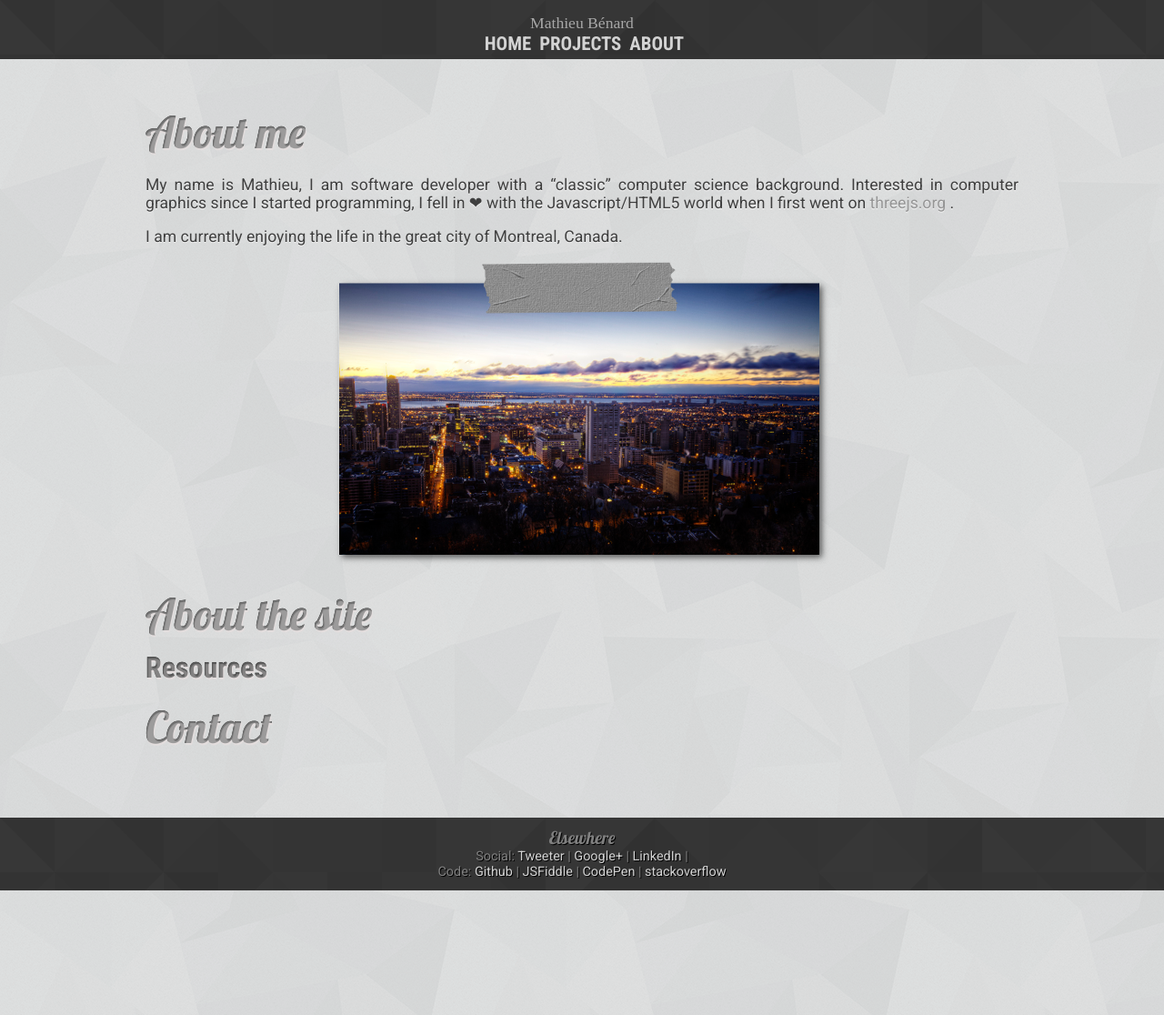
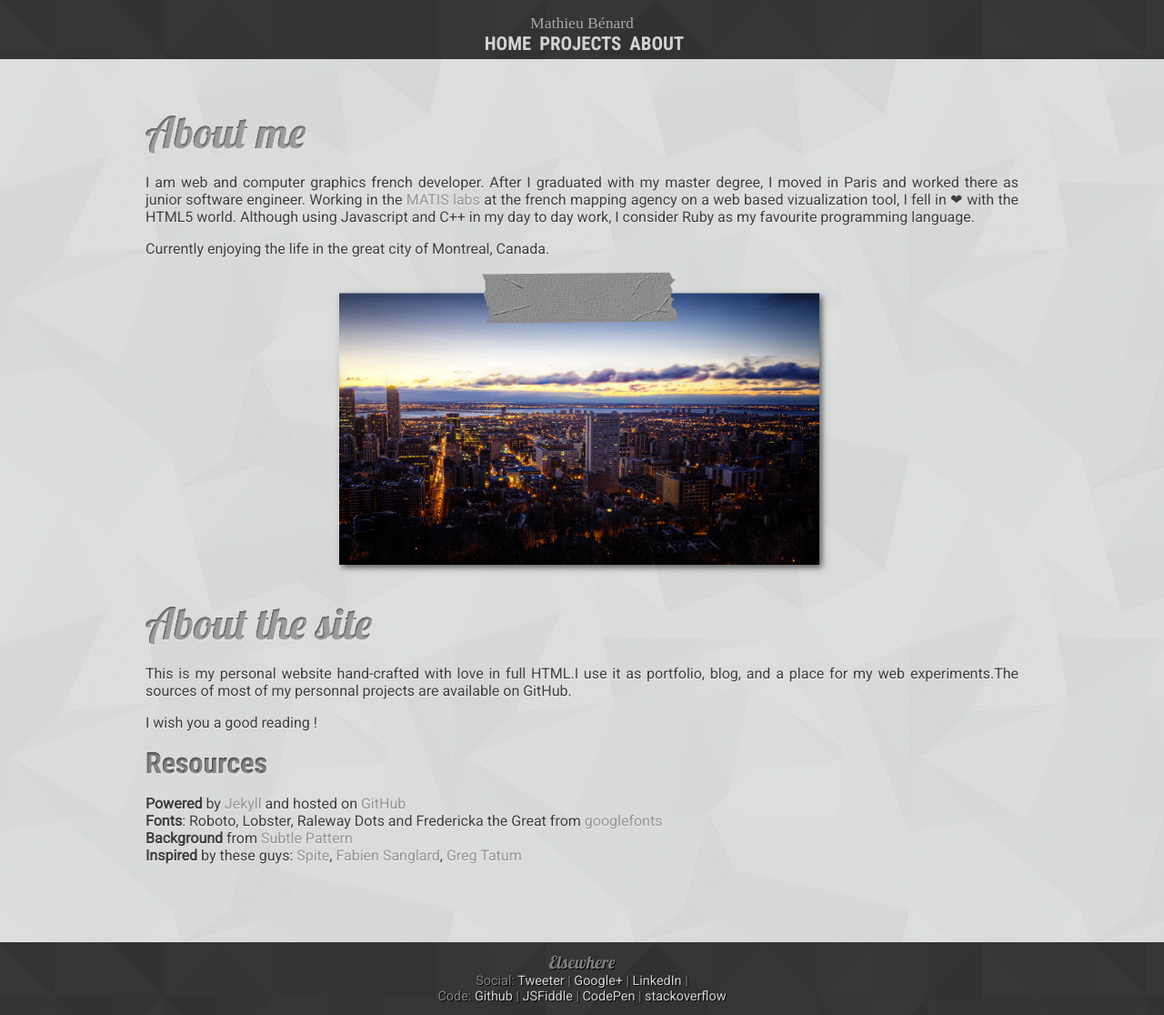
Before and after one commit to Mic75/mic75.github.io, a Jekyll site: the page built from about/index.md, in a window 1280 px wide. Shown: the whole page at 91% size. Built offline with Jekyll 4.4.1, drawn with Linux system fonts in a browser that asks for light colours; nearby versions of some CDN libraries; some web fonts are replaced; before the commit the page ends 979 px from its top, so only the background shows below that.

Commit message:
about and thumbnail resize

```diff
--- a/about/index.md
+++ b/about/index.md
@@ -2,18 +2,26 @@
 ---
 
 # About me
-My name is Mathieu, I am software developer with a "classic" computer science background.
-Interested in computer graphics since I started programming, I fell in &#10084; with the Javascript/HTML5 world
-when I first went on [threejs.org ](http://threejs.org/).
+I am  web and computer graphics french developer.
+After I graduated with my master degree, I moved in Paris and worked there as junior software engineer.
+Working in the [MATIS labs](http://recherche.ign.fr/labos/matis/accueilMATIS.php) at the french mapping agency on a web based
+vizualization tool, I fell in &#10084; with the HTML5 world.
+Although using Javascript and C++ in my day to day work, I consider Ruby as my favourite programming language.
 
-I am currently enjoying the life in the great city of Montreal, Canada.
+Currently enjoying the life in the great city of Montreal, Canada.
 
 <p class="taped"><img src="/img/mtl_sunrise.png"/></p>
 
+# About the site
+This is my personal website hand-crafted with love in full HTML.I use it as portfolio, blog, and a place for
+my web experiments.The sources of most of my personnal projects are available on GitHub.
 
-
-# About the site
+I wish you a good reading !
 
 ## Resources
 
-# Contact
+__Powered__ by [Jekyll](http://jekyllrb.com/docs/home/) and hosted on [GitHub](https://github.com/Mic75/mic75.github.io)
+__Fonts__: Roboto, Lobster, Raleway Dots and Fredericka the Great from [googlefonts](https://www.google.com/fonts)
+__Background__ from [Subtle Pattern](http://subtlepatterns.com/)
+__Inspired__ by these guys: [Spite](http://www.clicktorelease.com), [Fabien Sanglard](http://fabiensanglard.net/),
+[Greg Tatum](http://gregtatum.com/)
--- a/css/style.css
+++ b/css/style.css
@@ -45,7 +45,7 @@ body {
 }
 
 .content p, .content ul {
-  font: 1.1em "Roboto",sans-serif;
+  font: 1em "Roboto",sans-serif;
   color: rgb(63, 63, 63);
   text-shadow: 0px 1px 0px #F3F3F3;
 }
--- a/projects/index.html
+++ b/projects/index.html
@@ -14,7 +14,7 @@
   </li>
   <li>
     <a href="/slip-flap">
-      <div class="summary-thumb" style="background-image: url(../img/slip_flap_thumb.png)"></div>
+      <div class="summary-thumb" style="background-image: url(../img/slip_flap_thumb_small.png)"></div>
       <div class="summary-abstract">
         <h1>slip-flap - 2014</h1>
         <p>
```
Also changed, not shown: img/mcs_thumb.png, img/slip_flap_thumb.png, img/slip_flap_thumb_small.png (added).
